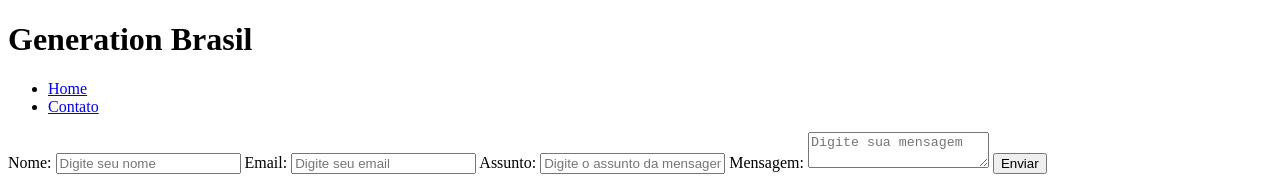
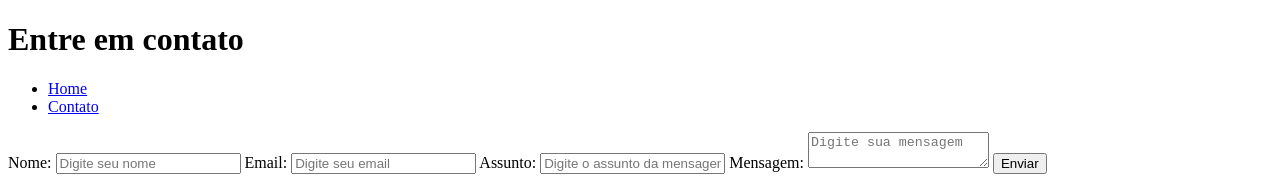
Before and after one commit to viniciussds4/atv_dev_html, a plain HTML site: page contato.html in a window 1280 px wide. Shown: the top 176 px of the page. Drawn offline with Linux system fonts and the light colour scheme.

Commit message:
Corrigindo pag contato

```diff
--- a/contato.html
+++ b/contato.html
@@ -17,7 +17,7 @@
     <header>
 
         <!-- Título do cabeçalho -->
-        <h1>Generation Brasil</h1>
+        <h1>Entre em contato</h1>
 
         <!-- Menu de Navegação -->
         <nav>
```
